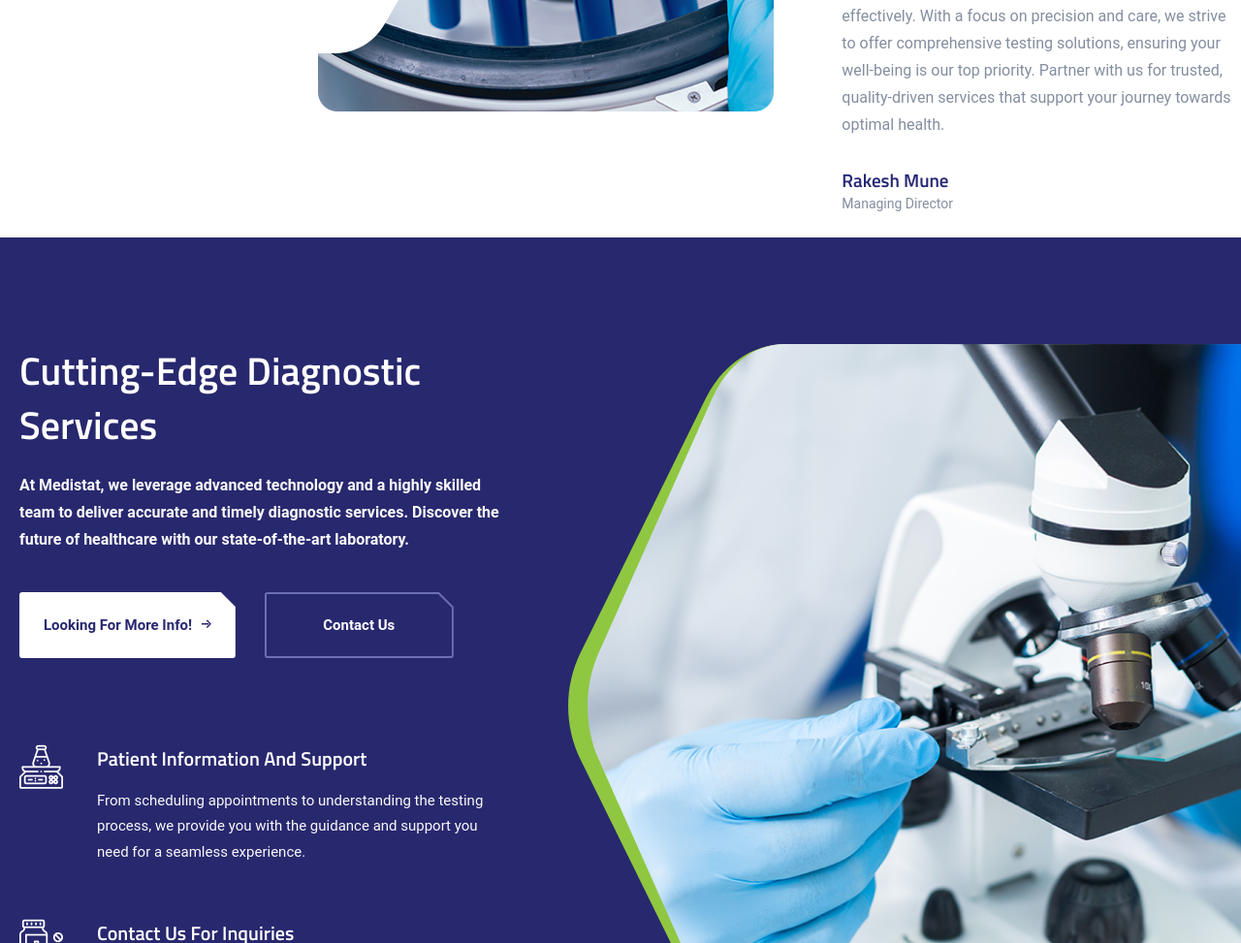
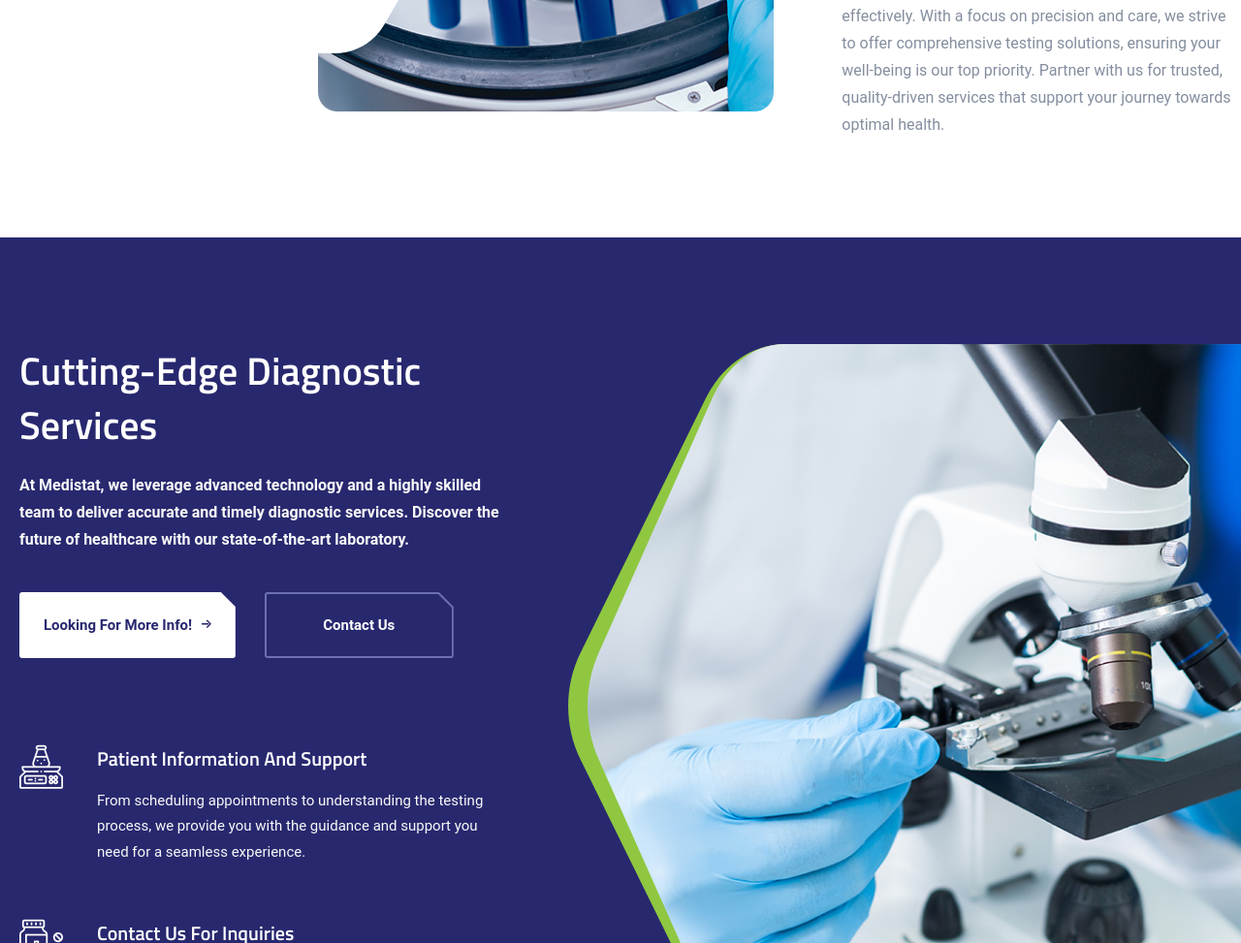
Before and after one commit to sagardhavade/medistat, a plain HTML site: page indexoriginal1.html in a window 1280 px wide. Shown: the part 1395-2368 px from the top of the page at 97% size. Drawn offline with Linux system fonts and the light colour scheme; files whose address does not match are found by name.

Commit message:
remove raken mune name

```diff
--- a/indexoriginal1.html
+++ b/indexoriginal1.html
@@ -185,8 +185,8 @@
                 <!-- <img src="assets/images/testimonials/thumbs/7.jpg" alt="thumb"> -->
                 <!-- </div> -->
                 <div>
-                  <h4 class="author-title">Rakesh Mune</h4>
-                  <span class="author-desc">Managing Director</span>
+                  <!-- <h4 class="author-title">Rakesh Mune</h4>
+                  <span class="author-desc">Managing Director</span> -->
                 </div>
                 <!-- <img src="assets/images/about/singnture2.png" class="author-singnture" alt="singnture"> -->
               </div>
```
